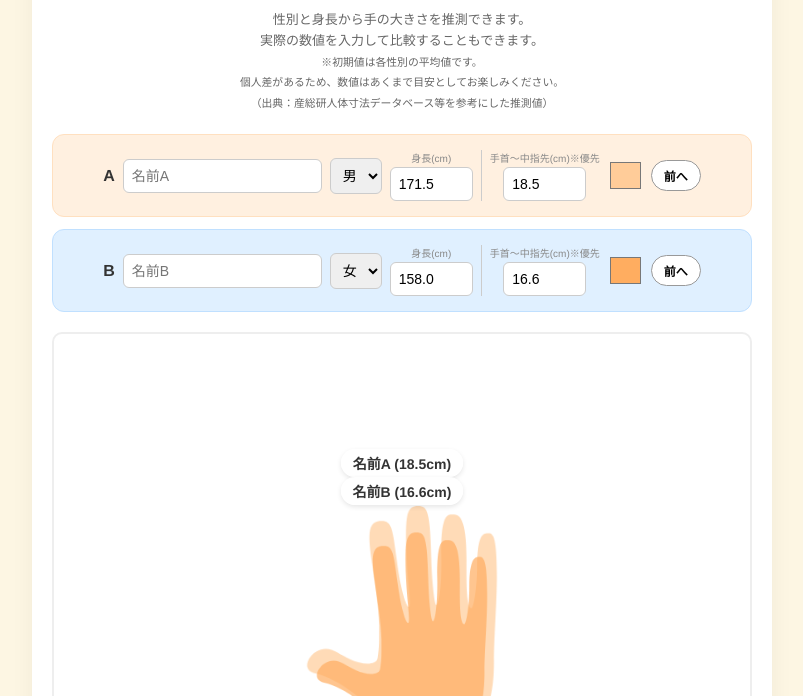
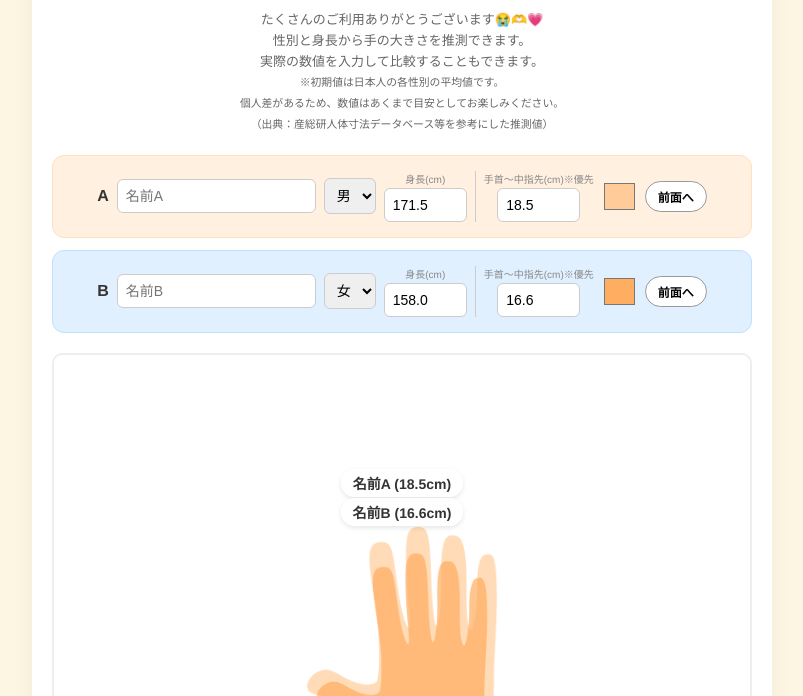
Before and after one commit to qwertyaz111/hand-size-comparison, a plain HTML site: page index.html in a window 1280 px wide. Shown: the part 104-800 px from the top of the page, without its empty margins (238-1041 px from the left). Drawn offline with Linux system fonts and the light colour scheme.

Commit message:
Update Japanese text for clarity in index.html

```diff
--- a/index.html
+++ b/index.html
@@ -77,9 +77,10 @@
 <div class="container">
     <h1>✋手の大きさ比較ツール</h1>
     <p class="description">
+        たくさんのご利用ありがとうございます😭🫶💗<br>
        性別と身長から手の大きさを推測できます。<br>
        実際の数値を入力して比較することもできます。<br>
-        <small>※初期値は各性別の平均値です。<br>
+        <small>※初期値は日本人の各性別の平均値です。<br>
             個人差があるため、数値はあくまで目安としてお楽しみください。<br>
             （出典：産総研人体寸法データベース等を参考にした推測値）</small>
     </p>
@@ -95,7 +96,7 @@
             <div><span class="hint">身長(cm)</span><input type="number" id="heightA" class="num-input" value="171.5" oninput="calcFromHeight('A')"></div>
             <div style="border-left: 1px solid #ccc; padding-left: 8px;"><span class="hint">手首〜中指先(cm)※優先</span><input type="number" id="handA" class="num-input" value="18.5" step="0.1" oninput="calcFromHand('A')"></div>
             <input type="color" id="colorA" class="color-picker" value="#ffcc99" oninput="update()">
-            <button class="btn-front" onclick="bringToFront('A')">前へ</button>
+            <button class="btn-front" onclick="bringToFront('A')">前面へ</button>
         </div>
 
         <div class="input-group group-b">
@@ -108,7 +109,7 @@
             <div><span class="hint">身長(cm)</span><input type="number" id="heightB" class="num-input" value="158.0" oninput="calcFromHeight('B')"></div>
             <div style="border-left: 1px solid #ccc; padding-left: 8px;"><span class="hint">手首〜中指先(cm)※優先</span><input type="number" id="handB" class="num-input" value="16.6" step="0.1" oninput="calcFromHand('B')"></div>
             <input type="color" id="colorB" class="color-picker" value="#ffad60" oninput="update()">
-            <button class="btn-front" onclick="bringToFront('B')">前へ</button>
+            <button class="btn-front" onclick="bringToFront('B')">前面へ</button>
         </div>
     </div>
 
```
